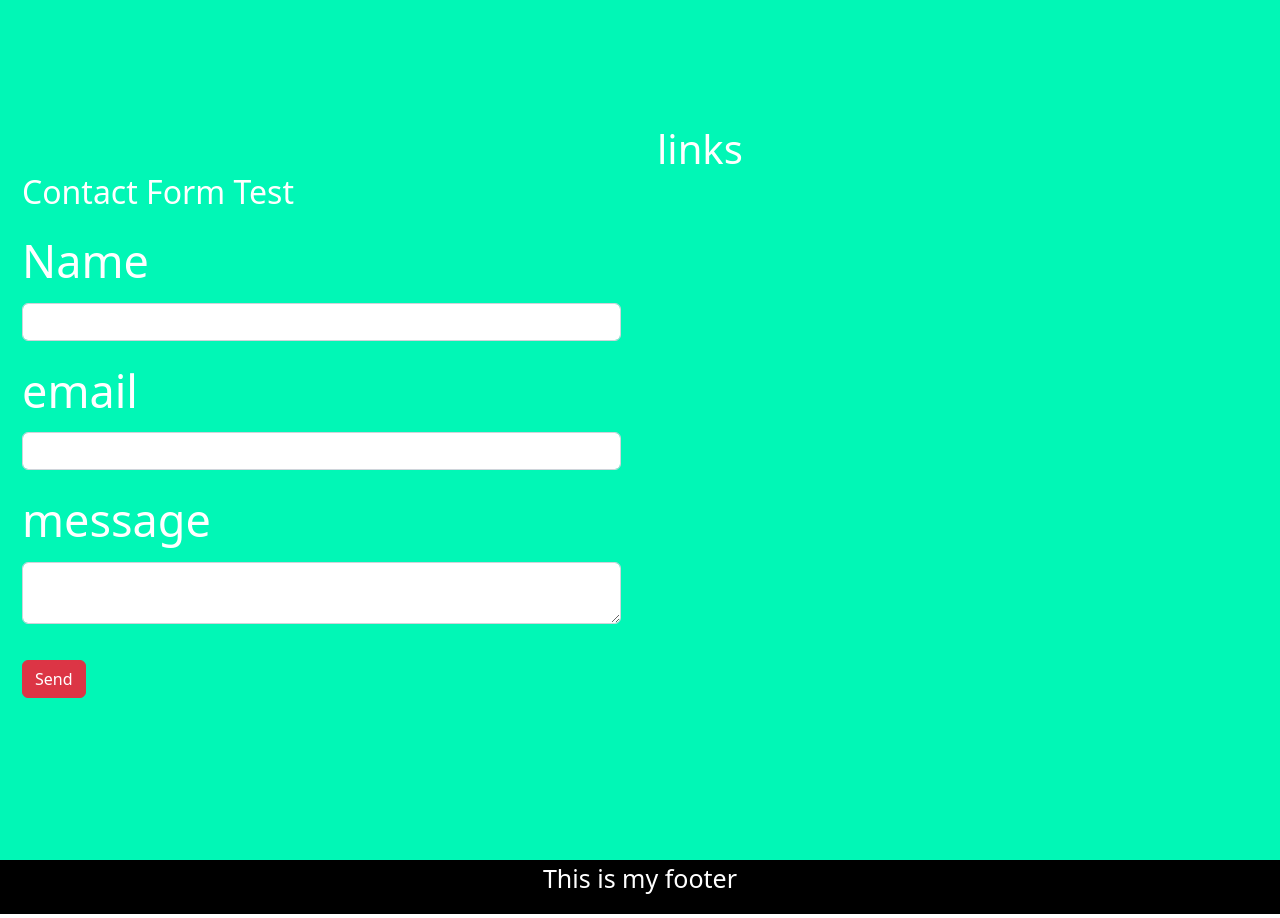
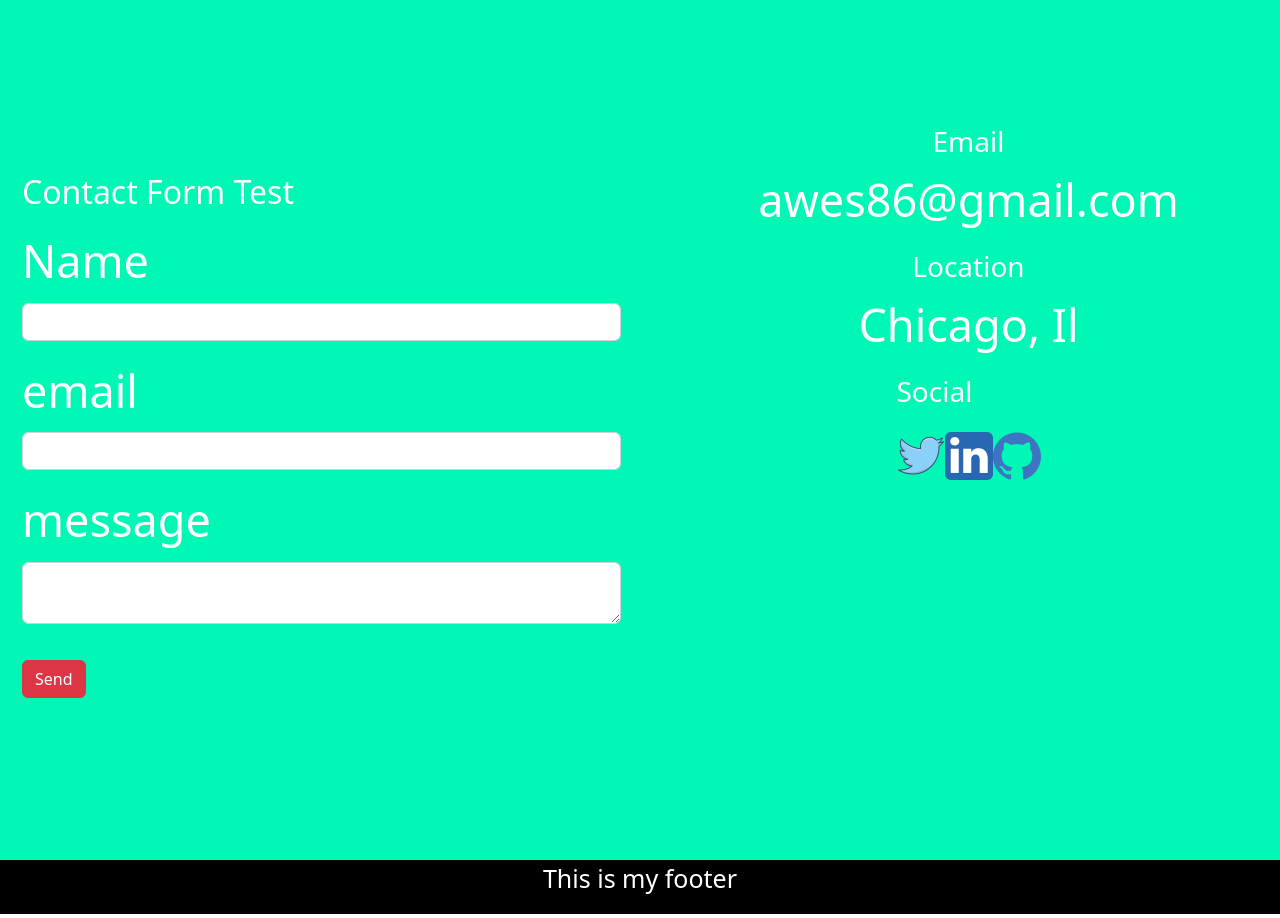
Before and after one commit to Ace-86/portfolio, a React (Create React App) app: page / in a window 1280 px wide. Shown: the part 3140-4058 px from the top of the page. Built offline with nearby package versions, Linux system fonts and the light colour scheme.

Commit message:
grid layout implemented

```diff
--- a/src/components/Links.js
+++ b/src/components/Links.js
@@ -1,11 +1,58 @@
 import React from 'react';
+import github from './images/github.png';
+import linked from './images/linked.png';
+import twitter from './images/twitter.png';
+
+
 import './styles/Links.css';
-
+import 'bootstrap/dist/css/bootstrap.min.css';
+import Col from 'react-bootstrap/Col';
+import Row from 'react-bootstrap/Row';
 
 function Links() {
   return (
     <div className='links'>
-      <h1> links</h1>
+      <div>
+      <Col>
+      <Row className='test'>
+      <div className='test2'>
+      <h3> Email</h3>
+        <p> awes86@gmail.com</p>
+      </div>
+
+      </Row>
+
+      <Row className='test'>
+      <div className='test2'>
+      <h3> Location</h3>
+      <p> Chicago, Il </p>
+      </div>
+      </Row>
+
+      <Row className='test'>
+      <h3> Social</h3>
+      <div className='links-lined'>
+      <img
+        className=''
+        src={twitter}
+        alt='twitter'
+      />
+      <img
+        className=''
+        src={linked}
+        alt='linkedin'
+      />
+      <img
+        className=''
+        src={github}
+        alt='github'
+      />
+      </div>
+
+      </Row>
+      </Col>
+      </div>
+
 
     </div>
   );
```
